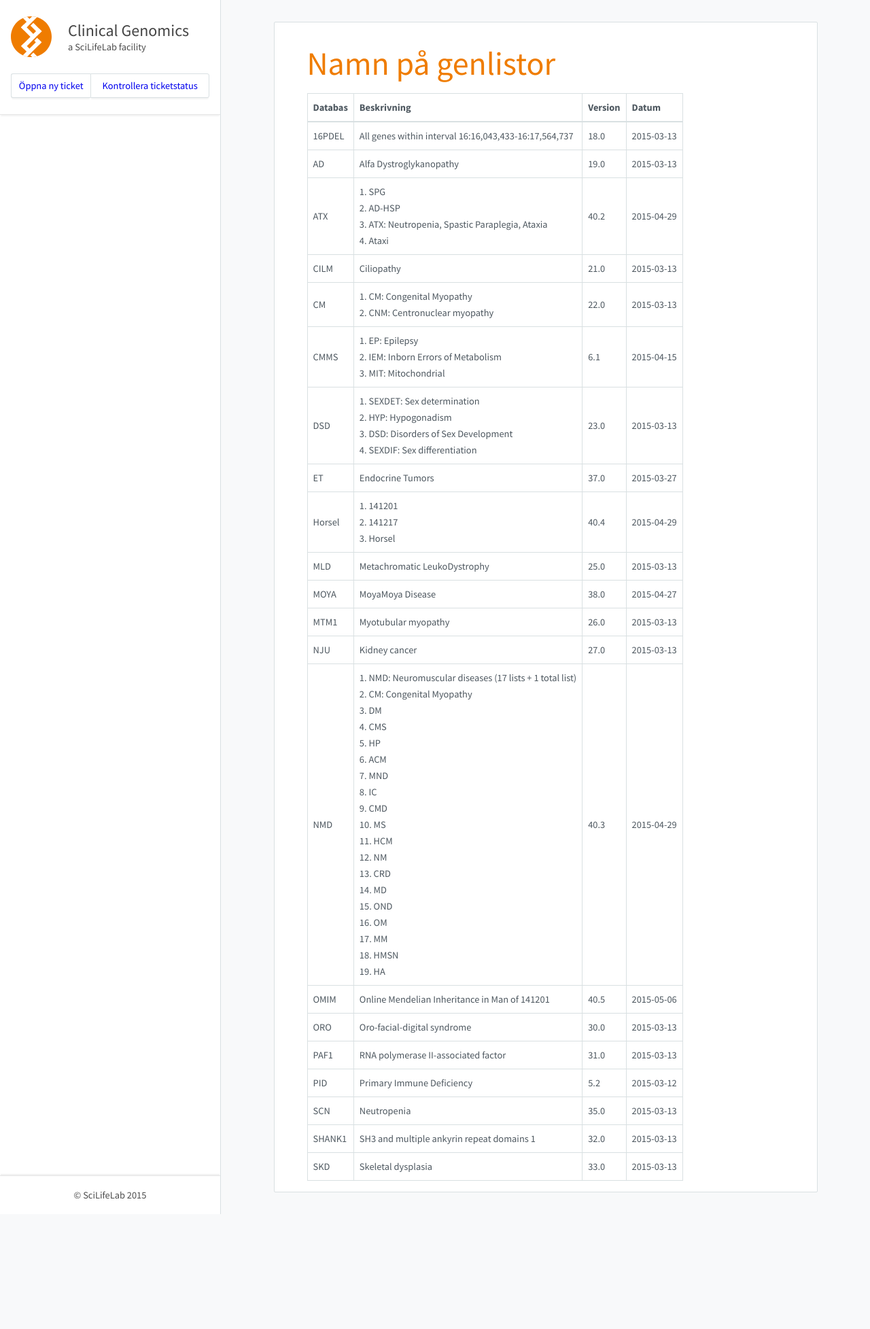
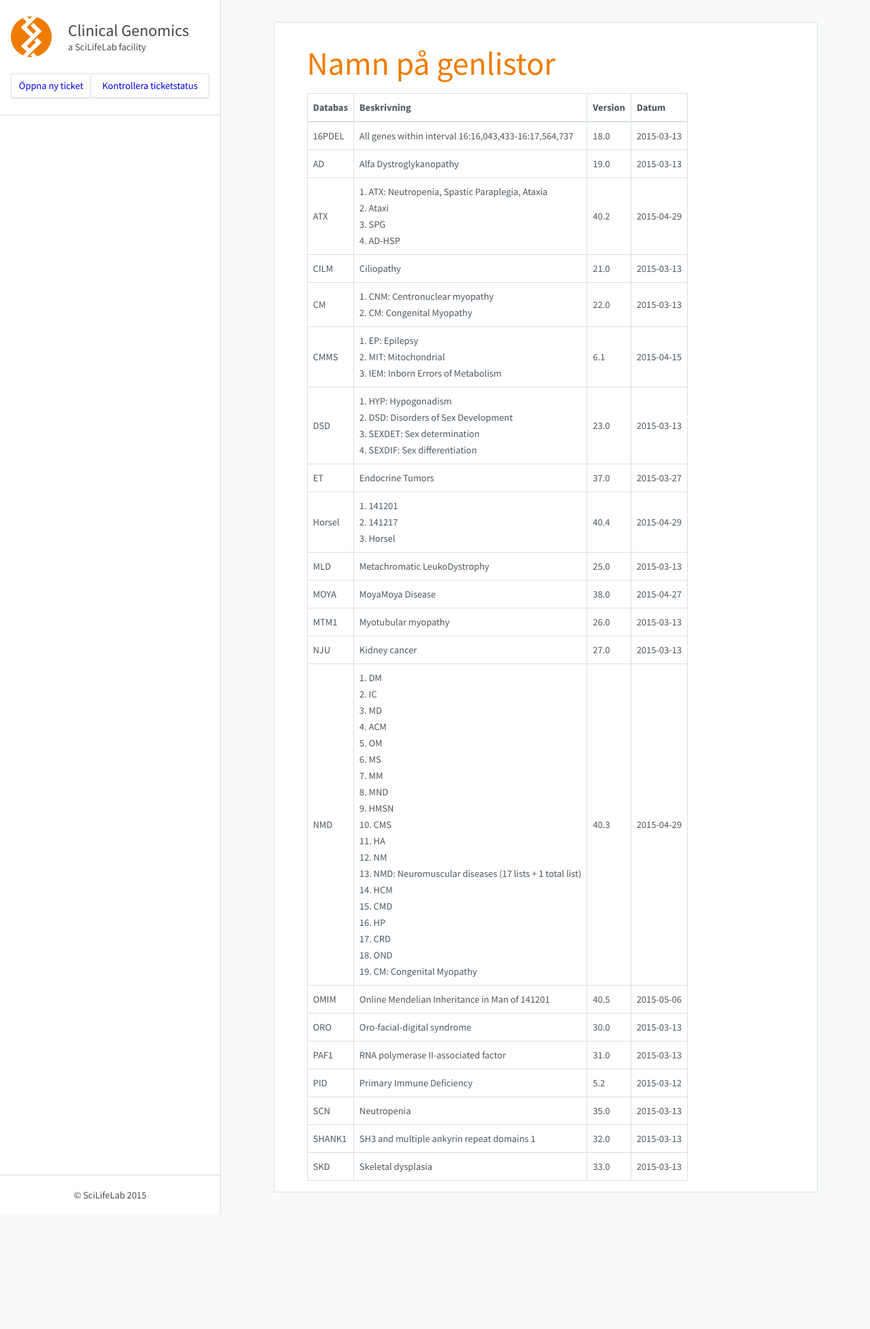
Before and after one commit to Clinical-Genomics/clinical-genomics.github.io, a Jekyll site: the page built from _pages/namnpagenlistor.md, in a window 1280 px wide. Shown: the whole page at 68% size. Built offline with Jekyll 4.4.1, drawn with Linux system fonts in a browser that asks for light colours; nearby versions of some CDN libraries.

```diff
--- a/_pages/namnpagenlistor.md
+++ b/_pages/namnpagenlistor.md
@@ -10,18 +10,18 @@ title: Namn på genlistor
 |---|---|---|---|
 |16PDEL|All genes within interval 16:16,043,433-16:17,564,737|18.0|2015-03-13|
 |AD|Alfa Dystroglykanopathy|19.0|2015-03-13|
-|ATX|1. SPG<br />2. AD-HSP<br />3. ATX: Neutropenia, Spastic Paraplegia, Ataxia<br />4. Ataxi<br />|40.2|2015-04-29|
+|ATX|1. ATX: Neutropenia, Spastic Paraplegia, Ataxia<br />2. Ataxi<br />3. SPG<br />4. AD-HSP<br />|40.2|2015-04-29|
 |CILM|Ciliopathy|21.0|2015-03-13|
-|CM|1. CM: Congenital Myopathy<br />2. CNM: Centronuclear myopathy<br />|22.0|2015-03-13|
-|CMMS|1. EP: Epilepsy<br />2. IEM: Inborn Errors of Metabolism<br />3. MIT: Mitochondrial<br />|6.1|2015-04-15|
-|DSD|1. SEXDET: Sex determination<br />2. HYP: Hypogonadism<br />3. DSD: Disorders of Sex Development<br />4. SEXDIF: Sex differentiation<br />|23.0|2015-03-13|
+|CM|1. CNM: Centronuclear myopathy<br />2. CM: Congenital Myopathy<br />|22.0|2015-03-13|
+|CMMS|1. EP: Epilepsy<br />2. MIT: Mitochondrial<br />3. IEM: Inborn Errors of Metabolism<br />|6.1|2015-04-15|
+|DSD|1. HYP: Hypogonadism<br />2. DSD: Disorders of Sex Development<br />3. SEXDET: Sex determination<br />4. SEXDIF: Sex differentiation<br />|23.0|2015-03-13|
 |ET|Endocrine Tumors|37.0|2015-03-27|
 |Horsel|1. 141201<br />2. 141217<br />3. Horsel<br />|40.4|2015-04-29|
 |MLD|Metachromatic LeukoDystrophy|25.0|2015-03-13|
 |MOYA|MoyaMoya Disease|38.0|2015-04-27|
 |MTM1|Myotubular myopathy|26.0|2015-03-13|
 |NJU|Kidney cancer|27.0|2015-03-13|
-|NMD|1. NMD: Neuromuscular diseases (17 lists + 1 total list)<br />2. CM: Congenital Myopathy<br />3. DM<br />4. CMS<br />5. HP<br />6. ACM<br />7. MND<br />8. IC<br />9. CMD<br />10. MS<br />11. HCM<br />12. NM<br />13. CRD<br />14. MD<br />15. OND<br />16. OM<br />17. MM<br />18. HMSN<br />19. HA<br />|40.3|2015-04-29|
+|NMD|1. DM<br />2. IC<br />3. MD<br />4. ACM<br />5. OM<br />6. MS<br />7. MM<br />8. MND<br />9. HMSN<br />10. CMS<br />11. HA<br />12. NM<br />13. NMD: Neuromuscular diseases (17 lists + 1 total list)<br />14. HCM<br />15. CMD<br />16. HP<br />17. CRD<br />18. OND<br />19. CM: Congenital Myopathy<br />|40.3|2015-04-29|
 |OMIM|Online Mendelian Inheritance in Man of 141201|40.5|2015-05-06|
 |ORO|Oro-facial-digital syndrome|30.0|2015-03-13|
 |PAF1|RNA polymerase II-associated factor|31.0|2015-03-13|
```
